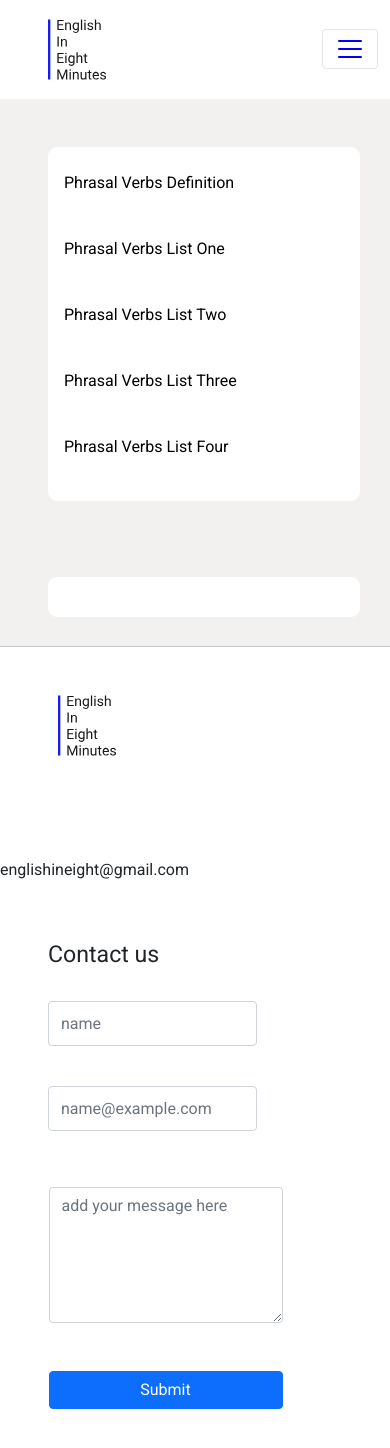
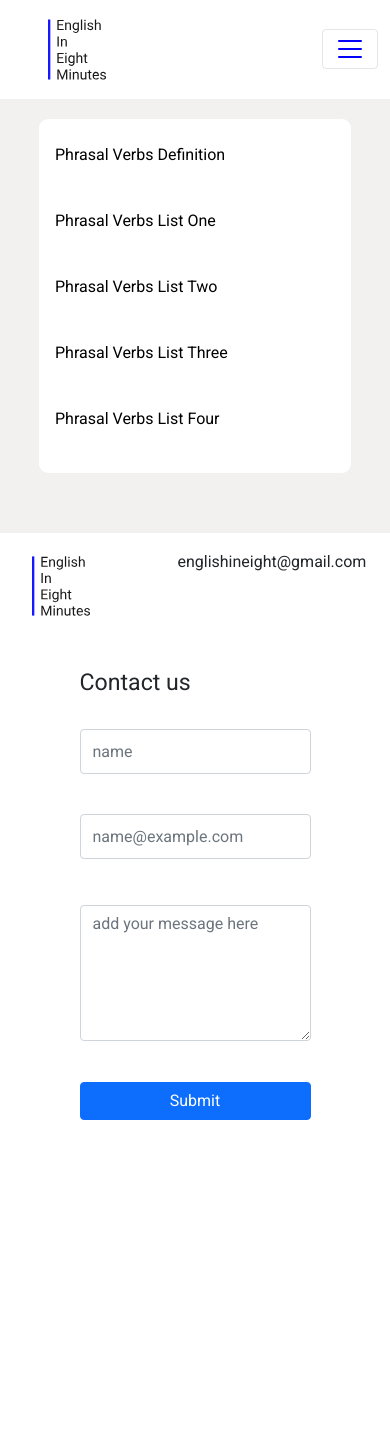
Before and after one commit to ChrisDietrich405/english-in-eight-react-final, a React (Create React App) app: page /phrasal-verbs-categories in a window 390 px wide. Shown: the top 1448 px of the page. After the commit the page ends 1206 px from the top, so only its background shows below. Built offline with nearby package versions, Linux system fonts and the light colour scheme.

Commit message:
adding pictures to readme file

```diff
--- a/src/App.js
+++ b/src/App.js
@@ -1,4 +1,4 @@
-//PROOFREADING - start with past simple verbs
+//PROOFREADING - start with past continuous verbs
 
 //add padding to all the grammar boxes
 
--- a/src/components/Footer.js
+++ b/src/components/Footer.js
@@ -2,10 +2,24 @@ import "../styles/components/footer.scss";
 
 export default function Footer() {
   return (
-    <div className="footer-container">
+    <div className="footer">
       <hr />
-      <div className="footer">
-        <div className="logo-contact-container">
+      <div className="logo-email-container">
+        <div className="logo">
+          <a className="footer-logo" href="#">
+            <img
+              style={{ width: "130px" }}
+              src="/images/logo.svg"
+              alt="English in Eight Minutes Logo"
+            />
+          </a>
+        </div>
+        <div className="email">
+          {" "}
+          <p>englishineight@gmail.com</p>
+        </div>
+      </div>
+      {/* <div className="logo-contact-container">
         <div className="logo-email">
           <div className="logo-container">
             <a className="footer-logo" href="#">
@@ -20,7 +34,7 @@ export default function Footer() {
         <div className="contact-info-container">
           <p>englishineight@gmail.com</p>
         </div>
-        </div>
+      </div> */}
       <div className="contact-form-text-area-container">
         <div className="contact-form">
           <h3>Contact us</h3>
@@ -51,7 +65,7 @@ export default function Footer() {
             />
           </div>
         </div>
-          <div>
+
         <div className="mb-3" id="text-area-container">
           <label
             for="exampleFormControlTextarea1"
@@ -69,7 +83,5 @@ export default function Footer() {
         </button>
       </div>
     </div>
-      </div>
-    </div>
   );
 }
--- a/src/pages/verbs/past-verb-tenses/PastContinuous.js
+++ b/src/pages/verbs/past-verb-tenses/PastContinuous.js
@@ -48,7 +48,7 @@ export default function PastContinuous() {
       </div>
 
       <div className="page-body">
-        <p>
+        <p className="grammar-explanation-paragraph">
           We use the past continuous to describe something that was happening in
           the past when some other event interrupted it.
         </p>
--- a/src/pages/verbs/past-verb-tenses/PastSimple.js
+++ b/src/pages/verbs/past-verb-tenses/PastSimple.js
@@ -170,8 +170,8 @@ export default function PastSimple() {
           {
             title: "It ____________ a lot of money.",
             possibleAnswers: [
-              { title: "a. didn't costed" },
-              { title: "b. didn't cost", correctAnswer: true },
+              { title: "a. costed" },
+              { title: "b. cost", correctAnswer: true },
             ],
             userAnswer: "",
           },
--- a/src/styles/components/footer.scss
+++ b/src/styles/components/footer.scss
@@ -76,20 +76,74 @@
 }
 
 @media screen and (max-width: 450px) {
+  .sidebar-container {
+    align-items: center;
+  }
+
+  .sidebar-left,
+  .sidebar-right {
+    margin: 20px 0px !important;
+    padding: 0px !important;
+  }
+
+  .page-title {
+    padding: 15px 10px 0px 10px;
+  }
+
+  .definition-pictures-container .definition-pictures img {
+    height: 150px !important;
+    width: 280px !important;
+  }
+
   .footer {
     display: flex;
     flex-direction: column;
 
+    .logo-email-container {
+      width: 100%;
+      display: flex;
+      justify-content: center;
+
+      .logo {
+        width: 40%;
+      }
+
+      .email {
+        padding-right: 15px !important;
+        width: 49%;
+      }
+    }
+
     .contact-info-container {
-      margin: 16px 0 16px 0px !important;
+      margin: 16px 0 16px 10px !important;
     }
 
     .logo-contact-container {
-      width: 60%;
+      display: flex !important;
+    }
+
+    .footer-logo img {
+      margin-bottom: 20px !important;
     }
 
     .contact-form {
       padding-bottom: 0;
+      width: 70% !important;
+      margin-bottom: 6px !important;
+    }
+
+    #text-area-container {
+      margin-left: 0px !important;
+    }
+
+    #text-area-container {
+      width: 70% !important;
+      margin-left: 0px;
+    }
+
+    .text-area {
+      width: 100%;
+      margin-bottom: 15px !important;
     }
 
     .logo-email,
@@ -98,8 +152,10 @@
     }
 
     .contact-form-text-area-container {
+      width: 100%;
       display: flex;
       flex-direction: column;
+      padding: 0px 30px;
     }
 
     #text-area-container {
@@ -107,8 +163,8 @@
     }
 
     .footer-submit-btn {
-      width: 90%;
-      margin-left: 26px;
+      width: 70%;
+      margin-left: 0px;
     }
   }
 }
```
Also changed, not shown: public/images/githubreadme1.png, public/images/githubreadme3.png (added). Lines whose indentation alone changed are shown as unchanged.
